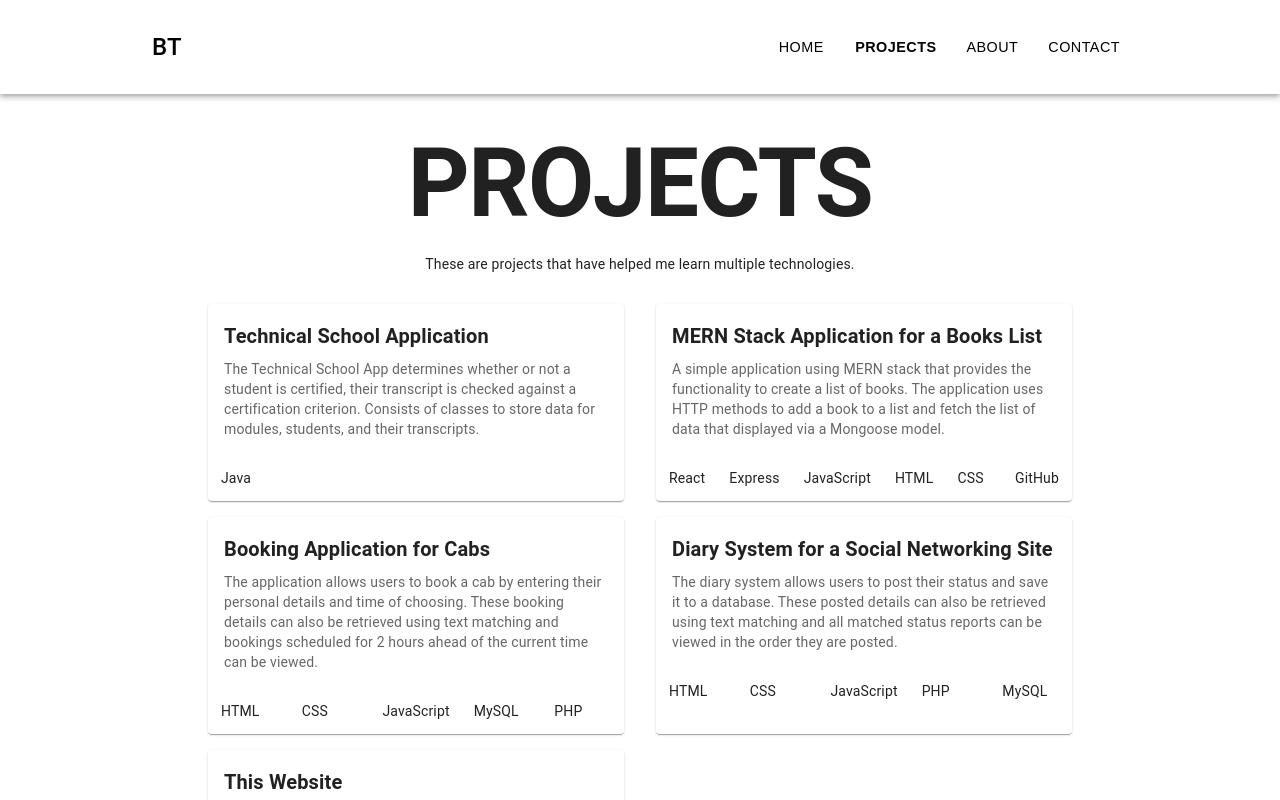
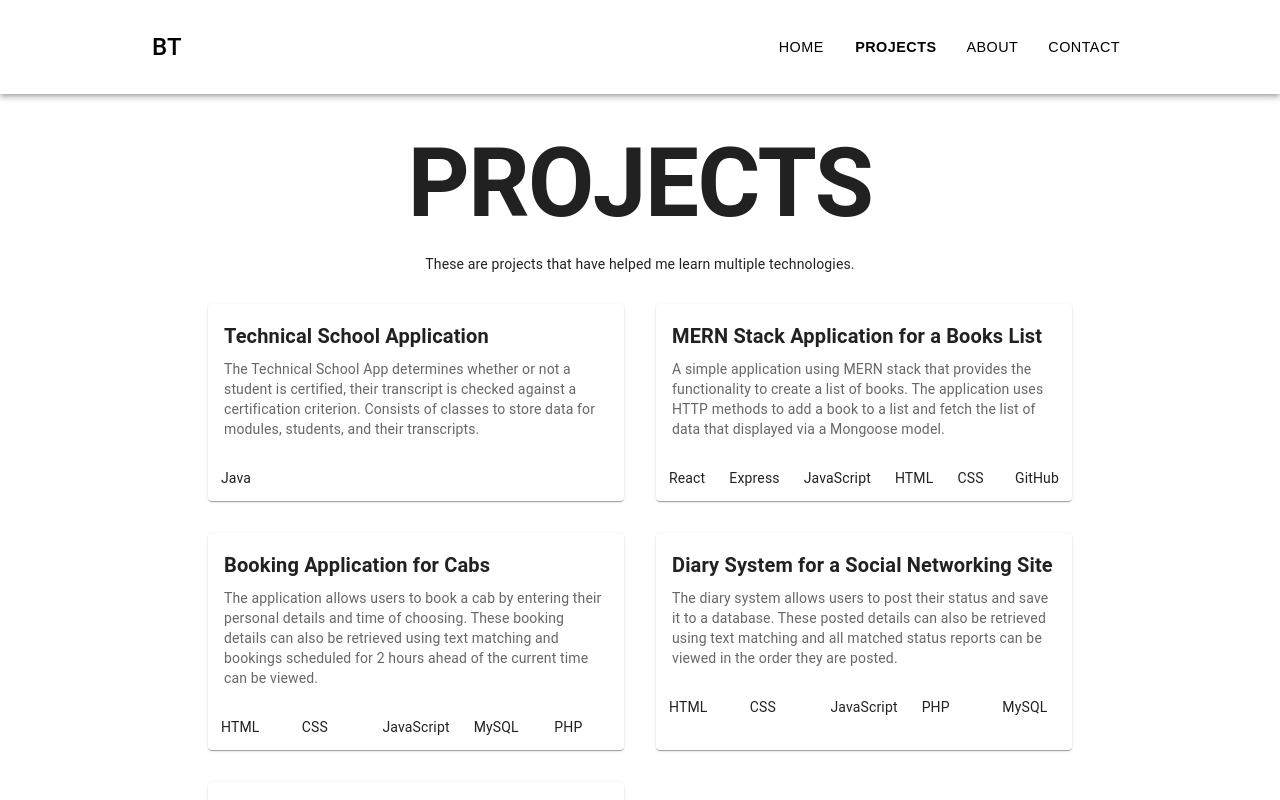
Before and after one commit to trinhbond/personal-portfolio, a React (Create React App) app: page /Projects in a window 1280 px wide. Shown: the top 800 px of the page. Built offline with nearby package versions, Linux system fonts and the light colour scheme.

Commit message:
Resized elements and components according to screen size. Contents of cards now wrapped in Grid containers.

```diff
--- a/src/pages/Projects.js
+++ b/src/pages/Projects.js
@@ -45,7 +45,7 @@ export default function Projects() {
                 <Typography variant="body2" sx={{ textAlign: "center", marginTop: "15px", marginBottom: "30px" }}>
                 These are projects that have helped me learn multiple technologies.
                 </Typography>
-                <Grid container rowSpacing={2} columnSpacing={{ xs: 1, sm: 2, md: 4 }}>
+                <Grid container rowSpacing={4} columnSpacing={{ xs: 1, sm: 2, md: 4 }}>
                     <Grid item xs={6} sx={{ maxWidth: 400, display: "flex", flexWrap: "wrap" }}>
                         <Card>
                             <CardActionArea>
```
